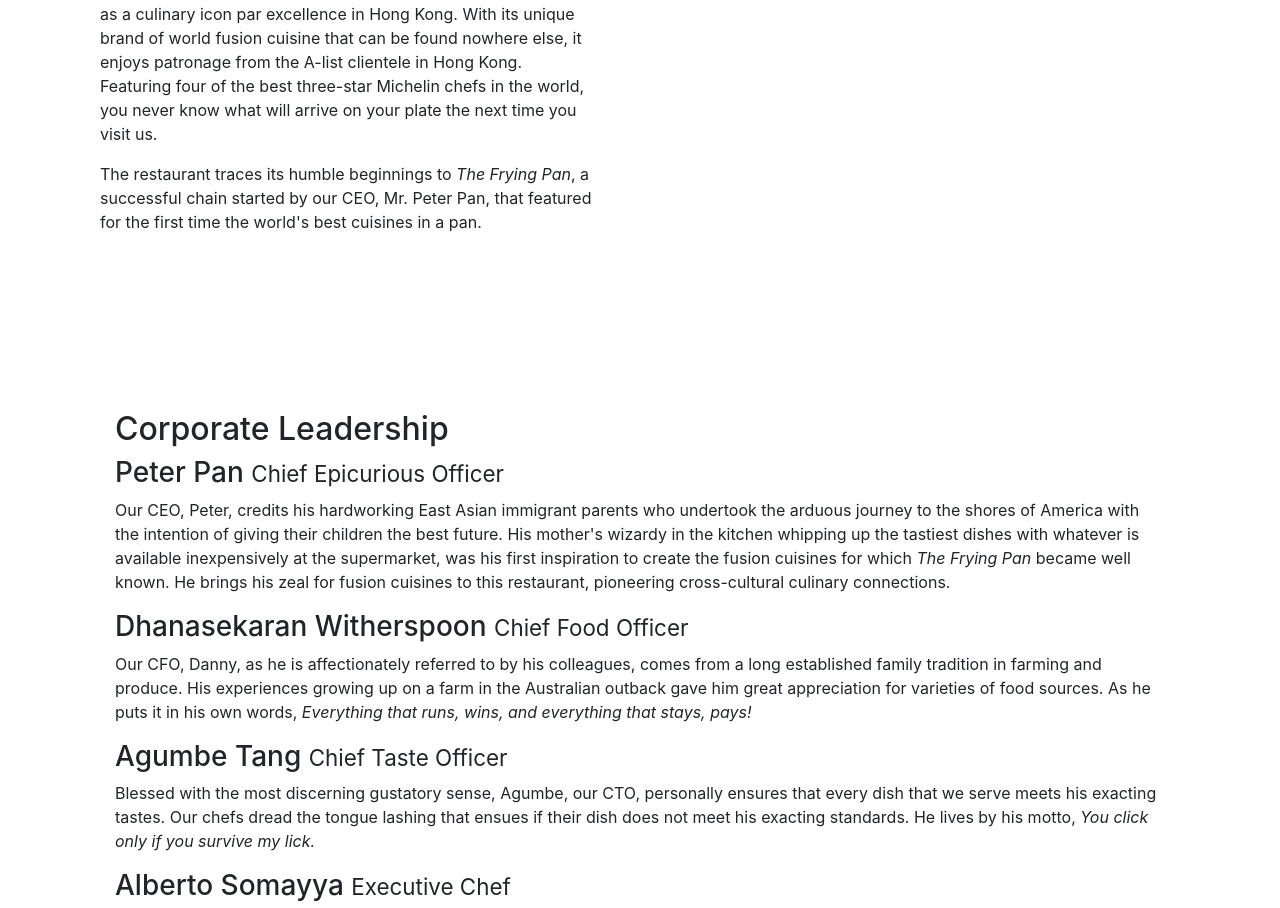
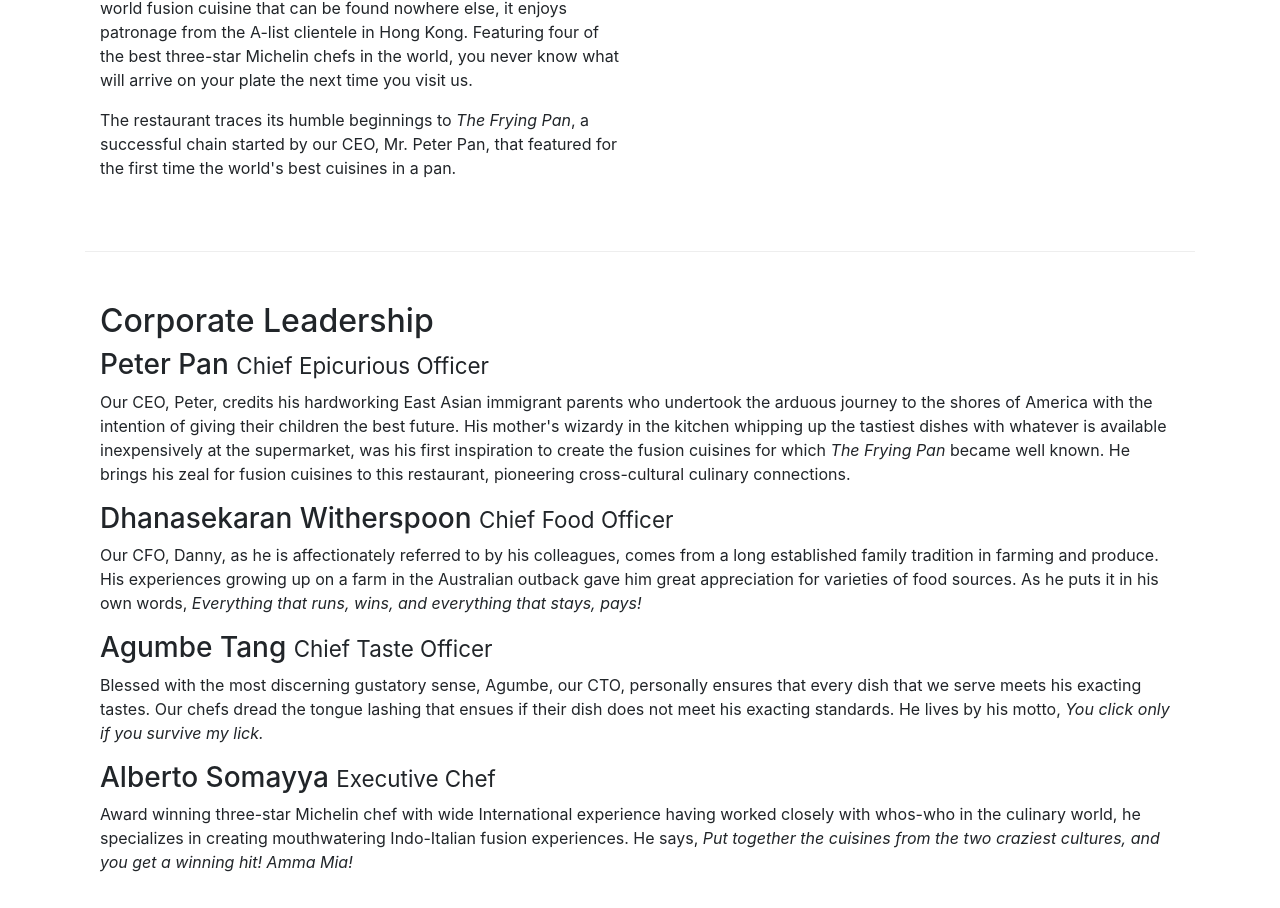
Before and after one commit to Sankalpbp/conFusion, a website: page aboutus.html in a window 1280 px wide. Shown: the part 499-1407 px from the top of the page. Drawn offline with nearby package versions, Linux system fonts and the light colour scheme.

Commit message:
Boostrap Assignment1 Corrected

```diff
--- a/aboutus.html
+++ b/aboutus.html
@@ -36,9 +36,11 @@
             </div>
         </div>
 
+        <!-- mr-auto -->
+        <!-- style="padding: 80px 30px 80px 30px" -->
         <!-- spacing is a CSS class -->
-        <div class="row col-sm-6 mr-auto" style="padding: 80px 30px 80px 30px">
-            <div class="">
+        <div class="row row-content">
+            <div class="col-sm-6">
                 <h2>Our History</h2>
                 <p>Started in 2010, Ristorante con Fusion quickly established itself as a culinary icon par excellence in Hong Kong. With its unique brand of world fusion cuisine that can be found nowhere else, it enjoys patronage from the A-list clientele in Hong Kong.  Featuring four of the best three-star Michelin chefs in the world, you never know what will arrive on your plate the next time you visit us.</p>
                 <p>The restaurant traces its humble beginnings to <em>The Frying Pan</em>, a successful chain started by our CEO, Mr. Peter Pan, that featured for the first time the world's best cuisines in a pan.</p>
@@ -47,9 +49,9 @@
             </div>
         </div>
 
-
-        <div class="">
-            <div style="padding: 80px 30px 80px 30px">
+        <!-- style="padding: 80px 30px 80px 30px" -->
+        <div class="row row-content">
+            <div class="col">
                 <h2>Corporate Leadership</h2>
                 <h3>Peter Pan <small>Chief Epicurious Officer</small></h3>
                 <p class="d-none d-sm-block">Our CEO, Peter, credits his hardworking East Asian immigrant parents who undertook the arduous journey to the shores of America with the intention of giving their children the best future. His mother's wizardy in the kitchen whipping up the tastiest dishes with whatever is available inexpensively at the supermarket, was his first inspiration to create the fusion cuisines for which <em>The Frying Pan</em> became well known. He brings his zeal for fusion cuisines to this restaurant, pioneering cross-cultural culinary connections.</p>
```
